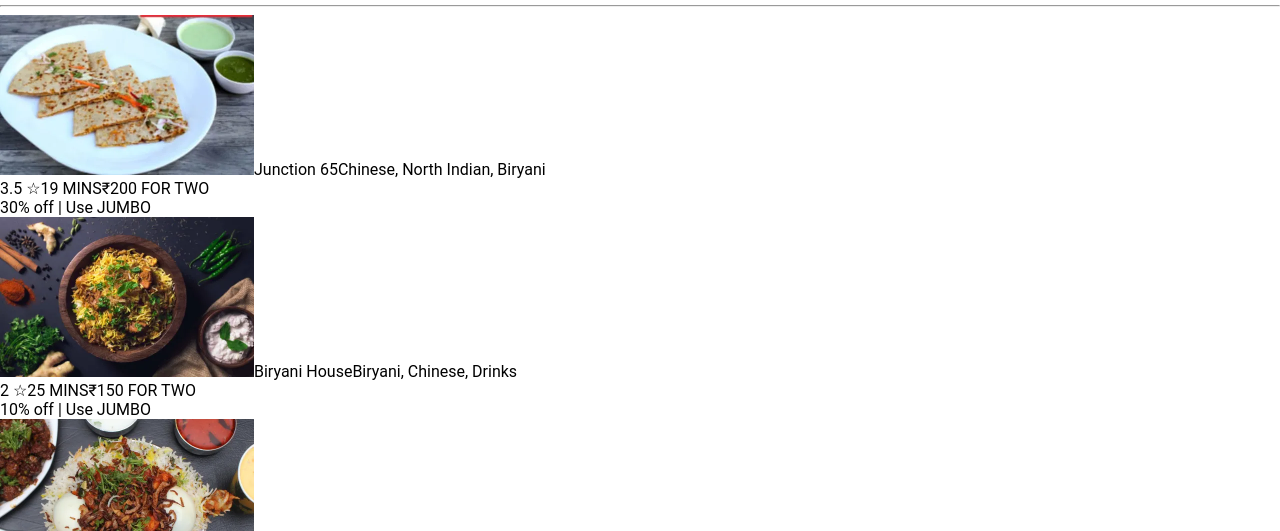
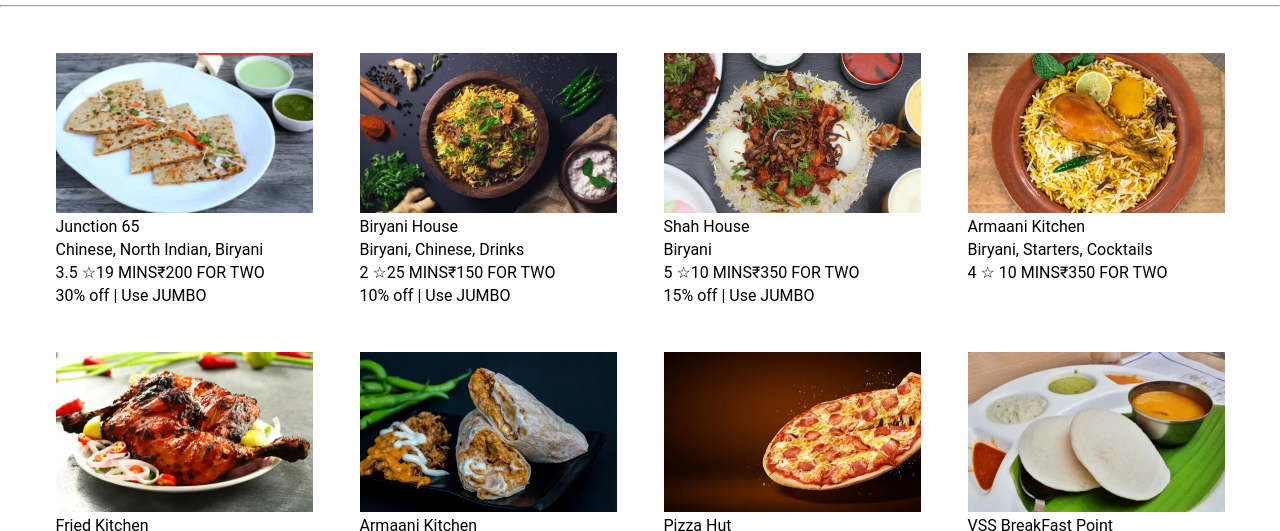
Before and after one commit to Manas0410/eiggiws, a plain HTML site: page index.html in a window 1280 px wide. Shown: the part 421-952 px from the top of the page. Drawn offline with Linux system fonts and the light colour scheme.

Commit message:
added rstrnt list

```diff
--- a/style.css
+++ b/style.css
@@ -2,6 +2,10 @@ header{
     display: flex;
     padding-top: 10px;
     padding-bottom: 10px;
+    position: sticky;
+    top: 0;
+    z-index: 100;
+    background-color: white;
 }
 
 .left{
@@ -83,6 +87,10 @@ body{
     align-items: center;
     padding-left: 40px;
     padding-right: 40px;
+    position: sticky;
+    top: 0;
+    z-index: 100;
+    background-color: white;
 }
 .secondrow-right{
     display: flex;
@@ -121,3 +129,23 @@ body{
     height: 160px;
     width: 254;
 }
+.oneRstrntCard {
+    border: 1px transparent;
+    display: flex;
+    flex-direction: column;
+    gap: 4px;
+    width: 257px;
+    padding: 18px;
+}
+div#main-retaurant-container {
+    display: flex;
+    flex-direction: row;
+    justify-content: center;
+    flex-wrap: wrap;
+    gap: 11px;
+    padding: 20px 35px;
+}
+.oneRstrntCard:hover{
+    border: 1px solid gray;
+    box-shadow: 1px gray;
+}
```
